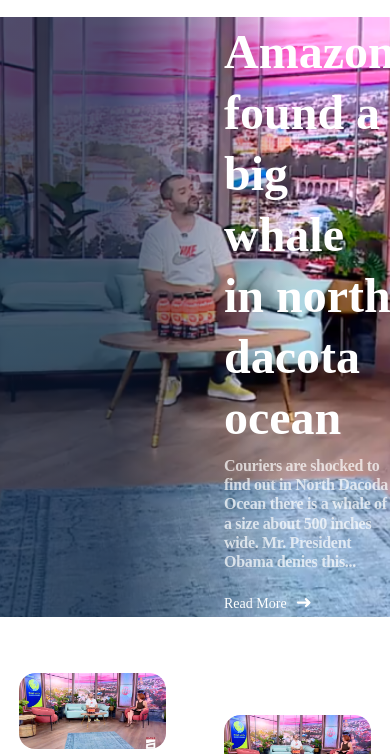
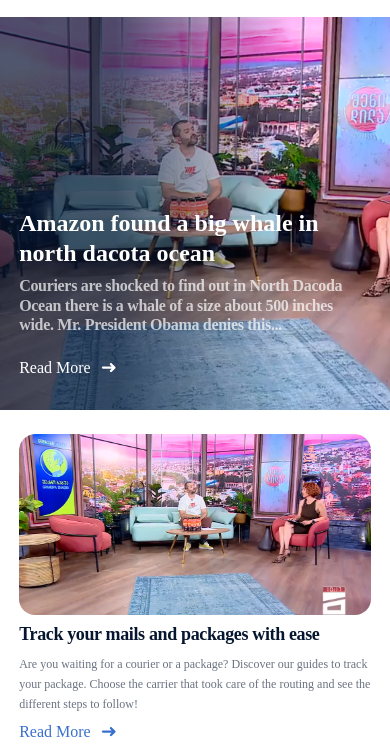
Before and after one commit to altersoft-digital/Cluster, a website: page archive.html in a window 390 px wide. Shown: the part 63-817 px from the top of the page. Drawn offline with nearby package versions, Linux system fonts and the light colour scheme; a web font is replaced by a local one.

Commit message:
post-archive-responsive

```diff
--- a/archive.html
+++ b/archive.html
@@ -209,6 +209,7 @@
     </header>
     <main class="archive">
       <div class="archive__hero">
+        <div class="container">
           <div class="archive__hero--text">
             <h1 class="heading-primary u-margin-bottom-small white">
               Amazon found a big whale in north dacota ocean
@@ -235,6 +236,7 @@
                 />
               </svg>
             </a>
+          </div>
         </div>
       </div>
       <div class="archive__content container">
--- a/assets/sass/base/_typography.scss
+++ b/assets/sass/base/_typography.scss
@@ -18,6 +18,14 @@
   font-family: $font-secondary;
   font-size: 48px;
   line-height: 61px;
+  @include respond(phone-small) {
+    font-size: 32px;
+    line-height: 34px;
+  }
+  @include respond(phone-small) {
+    font-size: 24px;
+    line-height: 30px;
+  }
   // margin-bottom: 6rem;
 
   &--main {
@@ -87,6 +95,11 @@
     color: $color-white;
   }
 
+  @include respond(phone-small) {
+    font-size: 18px;
+    line-height: 23px;
+  }
+
   &--large {
     font-size: 3.2rem;
     line-height: 3.5rem;
--- a/assets/sass/components/_archive.scss
+++ b/assets/sass/components/_archive.scss
@@ -1,7 +1,9 @@
 .archive {
   margin-bottom: 8rem;
+  @include respond(phone-small) {
+    margin-bottom: 32px;
+  }
   &__hero {
-    padding-left: 28rem;
     background-image: linear-gradient(
         90deg,
         rgba(6, 22, 47, 0.7) 29.56%,
@@ -12,11 +14,24 @@
     background-size: cover;
     background-position: center;
     height: 600px;
-    display: flex;
-    align-items: center;
+
+    .container {
+      display: flex;
+      height: 100%;
+      align-items: center;
+      @include respond(tablet) {
+        align-items: flex-end;
+        padding-bottom: 52px;
+      }
+      @include respond(phone-small) {
+        padding-bottom: 32px;
+      }
+    }
+    @include respond(phone-small) {
+      height: 393px;
+    }
 
     &--text {
-      margin: auto 0;
       max-width: 435px;
 
       .heading-tertiary {
@@ -28,7 +43,8 @@
       display: inline-block;
       text-decoration: none;
       color: $color-white;
-
+      font-size: 16px;
+      line-height: 19px;
       & svg {
         margin-left: 6px;
         transition: all 0.3s;
@@ -47,12 +63,27 @@
     display: grid;
     grid-template-columns: 1fr 1fr;
     column-gap: 7.2rem;
+    @include respond(tablet) {
+      column-gap: 3.2rem;
+      margin-top: 4rem;
+    }
+    @include respond(tab-phone) {
+      grid-template-columns: 1fr;
+      gap: 40px;
+    }
+    @include respond(phone-small) {
+      margin-top: 24px;
+      gap: 24px;
+    }
   }
 
   &__post {
     // cursor: pointer;
     &:nth-child(even) {
       margin-top: 5.2rem;
+      @include respond(tab-phone) {
+        margin-top: 0;
+      }
     }
 
     &--img {
@@ -74,6 +105,10 @@
       font-size: 18px;
       line-height: 22px;
       color: #3970ce;
+      @include respond(phone-small) {
+        font-size: 16px;
+        line-height: 19px;
+      }
       & svg {
         margin-left: 6px;
         transition: all 0.4s;
@@ -103,5 +138,11 @@
     margin-top: 7rem;
     grid-column: 1 / -1;
     justify-self: center;
+    @include respond(tab-phone) {
+      margin-top: 30px;
+    }
+    @include respond(phone-small) {
+      margin-top: 12px;
+    }
   }
 }
```
Also changed, not shown: assets/css/style.css. Lines whose indentation alone changed are shown as unchanged.
